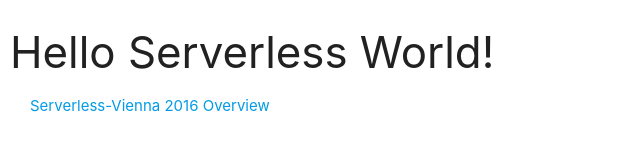
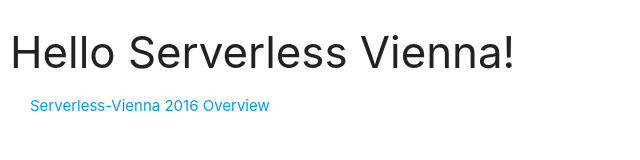
Before and after one commit to Serverless-Vienna/Serverless-Vienna.github.io, a plain HTML site: page index.html in a window 1280 px wide. Shown: the whole page, without its empty margins (0-640 px from the left). Drawn offline with nearby package versions, Linux system fonts and the light colour scheme.

Commit message:
Update index.html

```diff
--- a/index.html
+++ b/index.html
@@ -18,7 +18,7 @@
 </head>
 <body>
 	<div class="head">
-		<h3>Hello Serverless World!</h3>
+		<h3>Hello Serverless Vienna!</h3>
 	</div>
 	<div class="content">
 		<p><a href="./2016/index.html">Serverless-Vienna 2016 Overview</a></p>
```
